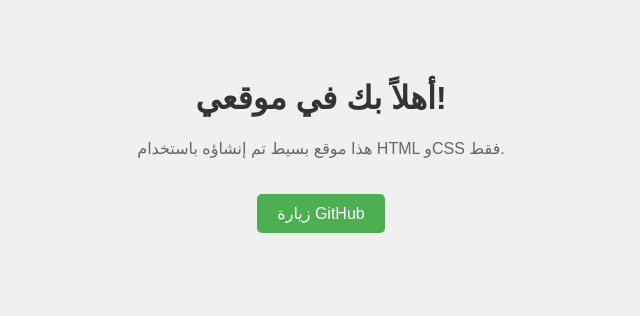
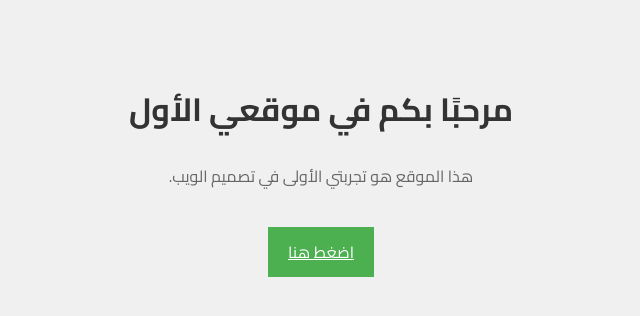
Before and after one commit to mohd3371/Webmaker, a plain HTML site: page Index.html in a window 1280 px wide. Shown: the whole page, without its empty margins (319-959 px from the left). Drawn offline with Linux system fonts and the light colour scheme.

Commit message:
Update and rename Webmaker.html to Index.html

```diff
--- a/Webmaker.html
+++ b/Index.html
@@ -1,9 +1,10 @@
 <!DOCTYPE html>
-<html lang="ar">
+<html lang="ar" dir="rtl">
 <head>
     <meta charset="UTF-8">
     <meta name="viewport" content="width=device-width, initial-scale=1.0">
-    <title>موقعي المصغر</title>
+    <title>موقعي الأول</title>
+    <link href="https://fonts.googleapis.com/css2?family=Cairo:wght@400;700&display=swap" rel="stylesheet">
     <style>
         body {
             font-family: 'Cairo', sans-serif;
@@ -23,19 +24,12 @@
             padding: 10px 20px;
             background-color: #4CAF50;
             color: white;
-            text-decoration: none;
-            border-radius: 5px;
-        }
-        a:hover {
-            background-color: #45a049;
         }
     </style>
 </head>
 <body>
-
-    <h1>أهلاً بك في موقعي!</h1>
-    <p>هذا موقع بسيط تم إنشاؤه باستخدام HTML وCSS فقط.</p>
-    <a href="https://github.com" target="_blank">زيارة GitHub</a>
-
+    <h1>مرحبًا بكم في موقعي الأول</h1>
+    <p>هذا الموقع هو تجربتي الأولى في تصميم الويب.</p>
+    <a href="#">اضغط هنا</a>
 </body>
 </html>
```
